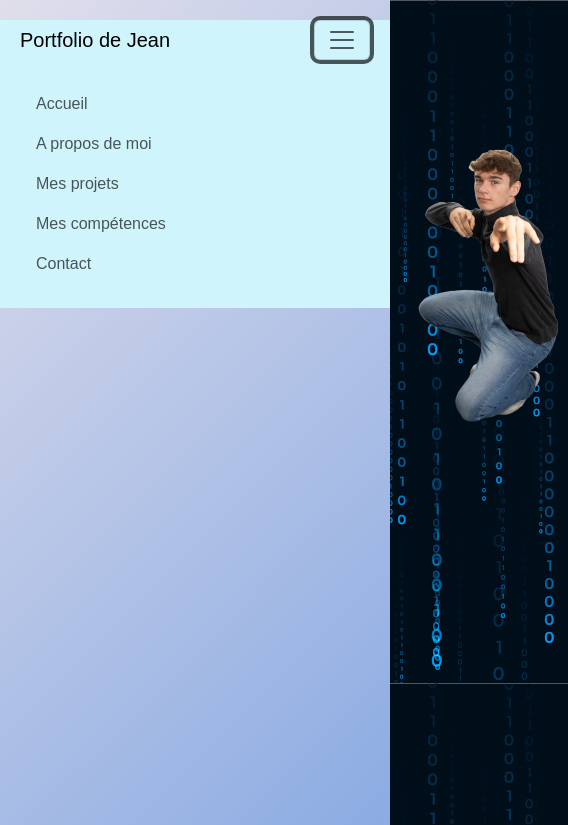
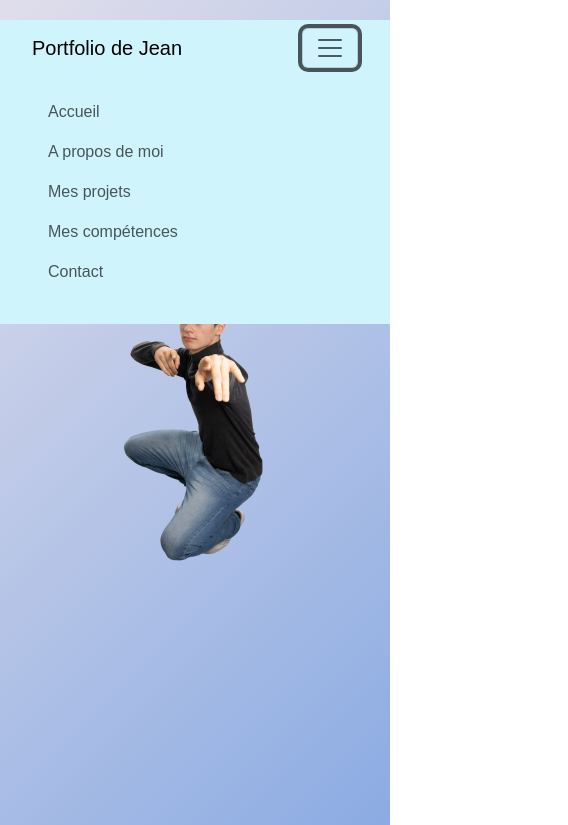
Before and after one commit to francoismedard/portfolio-jean, a plain HTML site: page index.html in a window 390 px wide. Both pictures are taken after a click on the button "Toggle navigation". Shown: the top 825 px of the page, 568 px wide, since content can reach past the window. Drawn offline with nearby package versions, Linux system fonts and the light colour scheme.

Commit message:
Update navbar

```diff
--- a/assets/styles/style.css
+++ b/assets/styles/style.css
@@ -55,9 +55,15 @@ h1 {
 }
 
 #photoJean {
-  position: absolute;
-  left: 400px;
-  top: 0px;
+  @media (max-width: 991px) {
+    text-align:center;
+  }
+
+  @media (min-width: 992px) {
+    position: absolute;
+    left: 400px;
+    top: 0px;
+  }
 }
 
 section {
--- a/index.html
+++ b/index.html
@@ -7,6 +7,8 @@
     <title>Mon Portfolio</title>
     <link href="https://cdn.jsdelivr.net/npm/bootstrap@5.3.3/dist/css/bootstrap.min.css" rel="stylesheet"
         integrity="sha384-QWTKZyjpPEjISv5WaRU9OFeRpok6YctnYmDr5pNlyT2bRjXh0JMhjY6hW+ALEwIH" crossorigin="anonymous">
+
+
     <link rel="stylesheet" href="./assets/styles/style.css">
 </head>
 
@@ -15,14 +17,14 @@
         <div class="row justify-content-center">
             <div class="col-md-12">
                 <header>
-                    <nav class="navbar navbar-expand-lg navbar-light bg-light fixed-top bg-info-subtle">
-                            <a href="_top" class="navbar-brand">Portfolio de Jean</a>
-                            <button class="navbar-toggler" type="button" data-bs-toggle="collapse" data-bs-target="#navbarNav" aria-controls="navbarNav" aria-expanded="false" aria-label="Toggle navigation">
+                    <nav class="navbar navbar-expand-lg navbar-light fixed-top bg-info-subtle py-2">
+                        <div class="container-fluid">
+                            <a href="#top" class="navbar-brand">Portfolio de Jean</a>
+                            <button class="navbar-toggler" type="button" data-bs-toggle="collapse" data-bs-target="#navbarSupportedContent" aria-controls="navbarSupportedContent" aria-expanded="false" aria-label="Toggle navigation">
                             <span class="navbar-toggler-icon"></span>
                             </button>
 
-                            <div class="collapse navbar-collapse p-3 my-2 text-info-emphasis justify-content-center"
-                                id="navbarNav">
+                            <div class="collapse navbar-collapse p-3 my-2 text-info-emphasis justify-content-center" id="navbarSupportedContent">
                                 <ul class="navbar-nav">
                                     <li class="nav-item">
                                         <a class="nav-link" href="#Accueil">Accueil</a>
@@ -41,6 +43,7 @@
                                     </li>
                                 </ul>
                             </div>
+                        </div>
                     </nav>
                 </header>
                 <section id="Accueil">
@@ -72,13 +75,14 @@
                 <footer>
 
                 </footer>
-                <script src="https://cdn.jsdelivr.net/npm/bootstrap@5.3.3/dist/js/bootstrap.bundle.min.js"
-                    integrity="sha384-YvpcrYf0tY3lHB60NNkmXc5s9fDVZLESaAA55NDzOxhy9GkcIdslK1eN7N6jIeHz"
-                    crossorigin="anonymous"></script>
+
             </div> <!--col md 8-->
         </div> <!--row justify-->
     </div> <!--container-->
 
+    <script src="https://cdn.jsdelivr.net/npm/bootstrap@5.3.3/dist/js/bootstrap.bundle.min.js" integrity="sha384-YvpcrYf0tY3lHB60NNkmXc5s9fDVZLESaAA55NDzOxhy9GkcIdslK1eN7N6jIeHz" crossorigin="anonymous"></script>
+
+
 </body>
 
 </html>
```
